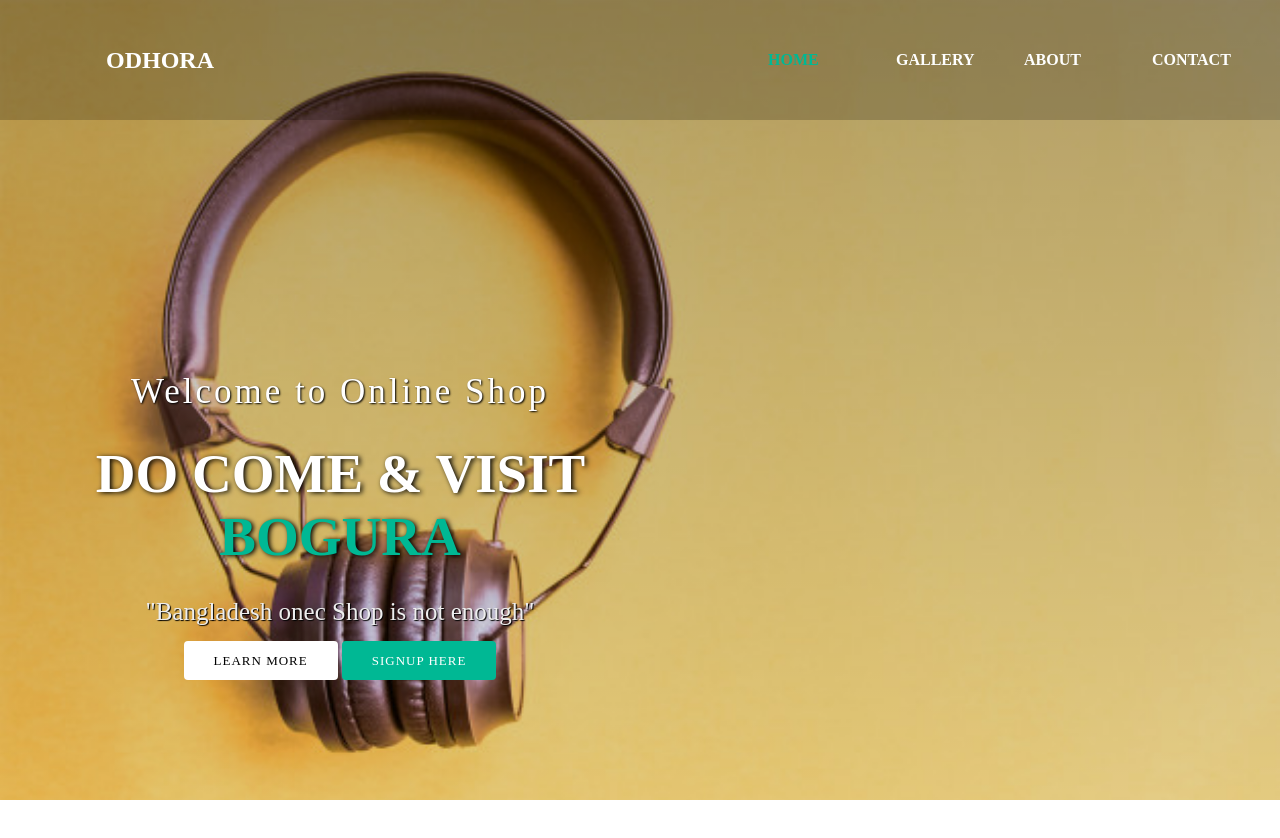
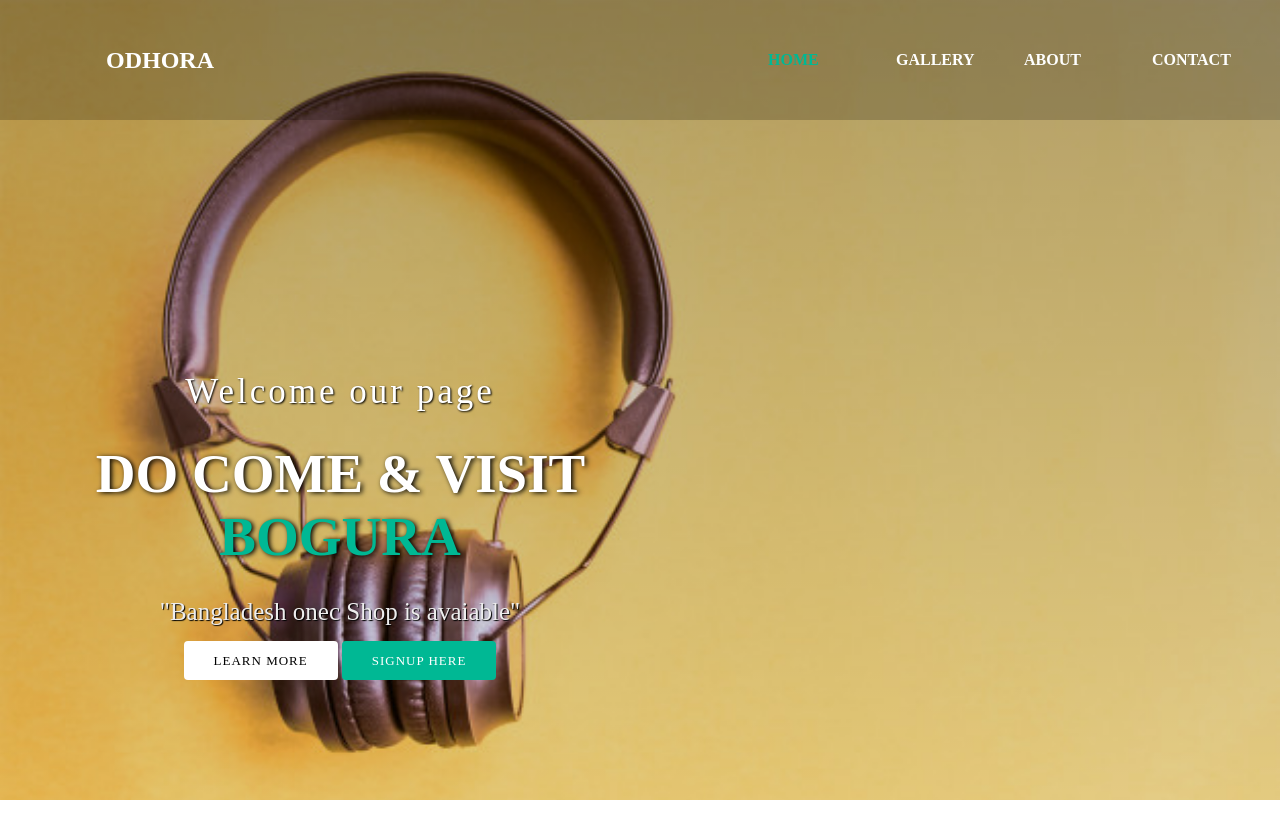
Before and after one commit to payelmiah/Onlineshop, a plain HTML site: page index.html in a window 1280 px wide. Drawn offline with nearby package versions, Linux system fonts and the light colour scheme.

Commit message:
Update version

```diff
--- a/index.html
+++ b/index.html
@@ -20,9 +20,9 @@
 		</nav>
 		<main>
 			<section>
-				<h3>Welcome to Online Shop</h3>
+				<h3>Welcome our page</h3>
 				<h1>DO COME & VISIT<span class="change_content"> </span></h1>
-				<p>"Bangladesh onec Shop is not enough"</p>
+				<p>"Bangladesh onec Shop is avaiable"</p>
 				<a href="#" class="btnone">Learn more</a>
 				<a href="#"class="btntwo">SignUp Here</a>
 			</section>
```
